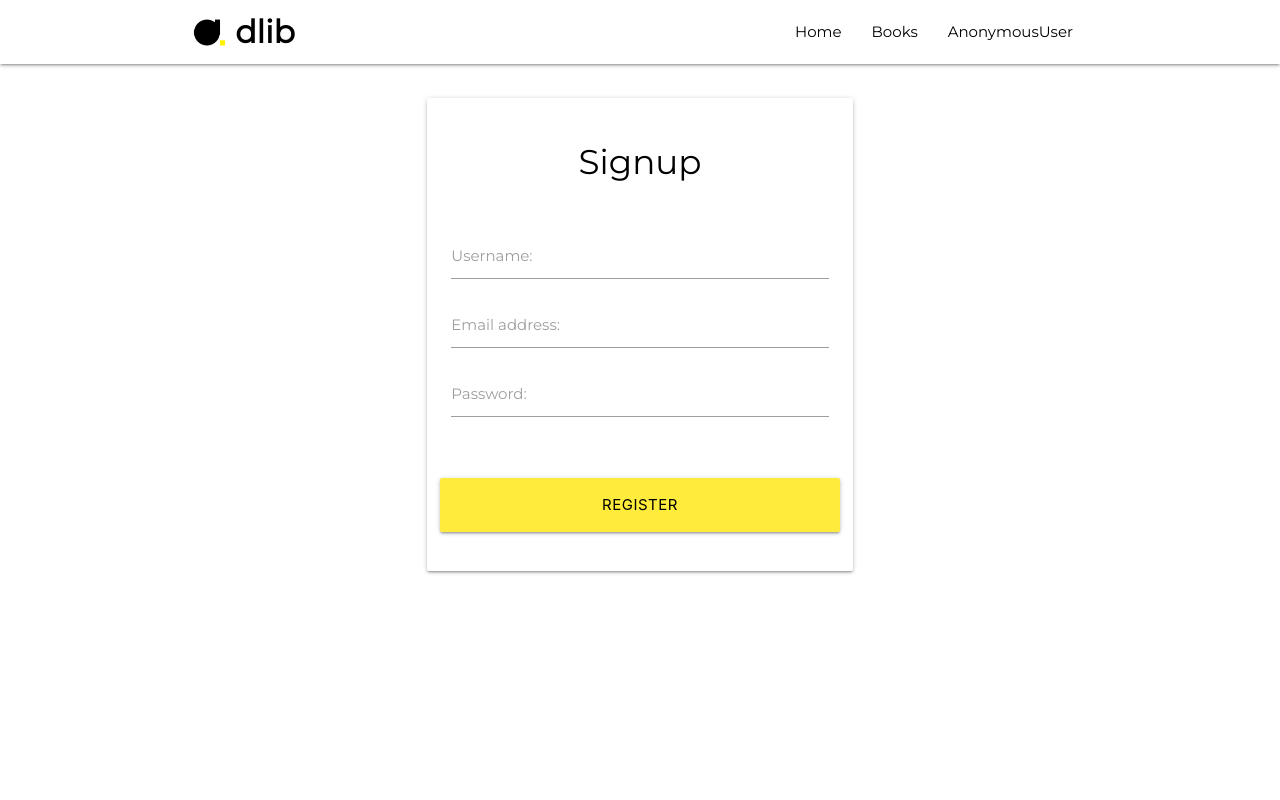
After one commit to wewnumam/dlib, a Django app: page /signup/ in a window 1280 px wide. The commit adds this page. Run offline with Django 3.2, Linux system fonts and the light colour scheme.

Commit message:
Menambah user register

```diff
--- /dev/null
+++ b/dlib/dlib/forms.py
@@ -0,0 +1,8 @@
+from django import forms
+from django.contrib.auth.models import User
+
+class UserForm(forms.ModelForm):
+    password = forms.CharField(widget=forms.PasswordInput())
+    class Meta():
+        model = User
+        fields = ('username','password','email')
--- a/dlib/dlib/settings.py
+++ b/dlib/dlib/settings.py
@@ -38,6 +38,7 @@ INSTALLED_APPS = [
     'django.contrib.messages',
     'django.contrib.staticfiles',
     'books',
+    'dlib',
 ]
 
 MIDDLEWARE = [
--- a/dlib/dlib/urls.py
+++ b/dlib/dlib/urls.py
@@ -9,4 +9,5 @@ urlpatterns = [
     path('books/', include('books.urls')),
     path('login/', views.signin),
     path('logout/', views.signout),
+    path('signup/', views.signup)
 ]
--- a/dlib/dlib/views.py
+++ b/dlib/dlib/views.py
@@ -1,5 +1,7 @@
 from django.shortcuts import render, redirect
 from django.contrib.auth import authenticate, login, logout
+from django.contrib.auth.forms import UserCreationForm
+from .forms import UserForm
 
 def index(request):
     context = {
@@ -30,3 +32,21 @@ def signout(request):
         return redirect('/')
 
     return render(request, 'home/logout.html')
+
+def signup(request):
+    context = {}
+    registered = False
+    if request.method == 'POST':
+        user_form = UserForm(data=request.POST)
+        if user_form.is_valid():
+            user = user_form.save()
+            user.set_password(user.password)
+            user.save()
+            registered = True
+        else:
+            print(user_form.errors,profile_form.errors)
+    else:
+        user_form = UserForm()
+    return render(request,'home/signup.html',
+                          {'user_form':user_form,
+                           'registered':registered})
--- a/dlib/templates/home/logout.html
+++ b/dlib/templates/home/logout.html
@@ -19,7 +19,7 @@
 
         <form action="" method="post">
             {% csrf_token %}
-            <input type="submit" name="logout">
+            <input type="submit" name="logout" class="waves-effect waves-light btn-large yellow black-text">
         </form>
     </div>
     {% endblock container %}
--- /dev/null
+++ b/dlib/templates/home/signup.html
@@ -0,0 +1,56 @@
+{% extends "snippets/base.html" %}
+{% load static %}
+<!DOCTYPE html>
+<html lang="en">
+
+<head>
+    <meta charset="UTF-8">
+    <meta name="viewport" content="width=device-width, initial-scale=1.0">
+    <meta http-equiv="X-UA-Compatible" content="ie=edge">
+    <title>dlib | Digital Library</title>
+</head>
+
+<body>
+    {% block container %}
+
+    <div class="container">
+        <br><br><br><br>
+        {% if registered %}
+        <h1 class="center-align">Thank you for registering!</h1>
+        {% else %}
+        <div class="row">
+            <div class="col s6 offset-s3">
+                <div class="card login-card">
+                    <div class="card-content white-text">
+                        <h4 class="black-text center-align">Signup</h4><br>
+                        <form action="" method="POST">
+                            {% csrf_token %}
+                            <div class="input-field">
+                                {{ user_form.username.label_tag }}
+                                {{ user_form.username }}
+                            </div>
+                            <div class="input-field">
+                                {{ user_form.email.label_tag }}
+                                {{ user_form.email }}
+                            </div>
+                            <div class="input-field">
+                                {{ user_form.password.label_tag }}
+                                {{ user_form.password }}
+                            </div>
+                            <br>
+                            <div class="input-field row">
+                                <button type="submit"
+                                    class="waves-effect waves-light btn-large yellow black-text col s12">Register</button>
+                            </div>
+                        </form>
+                        {% endif %}
+                    </div>
+                </div>
+            </div>
+        </div>
+    </div>
+
+    {% endblock container %}
+</body>
+
+</html>
```
Also changed, not shown: dlib/templates/home/login.html (+9 -9 lines).
